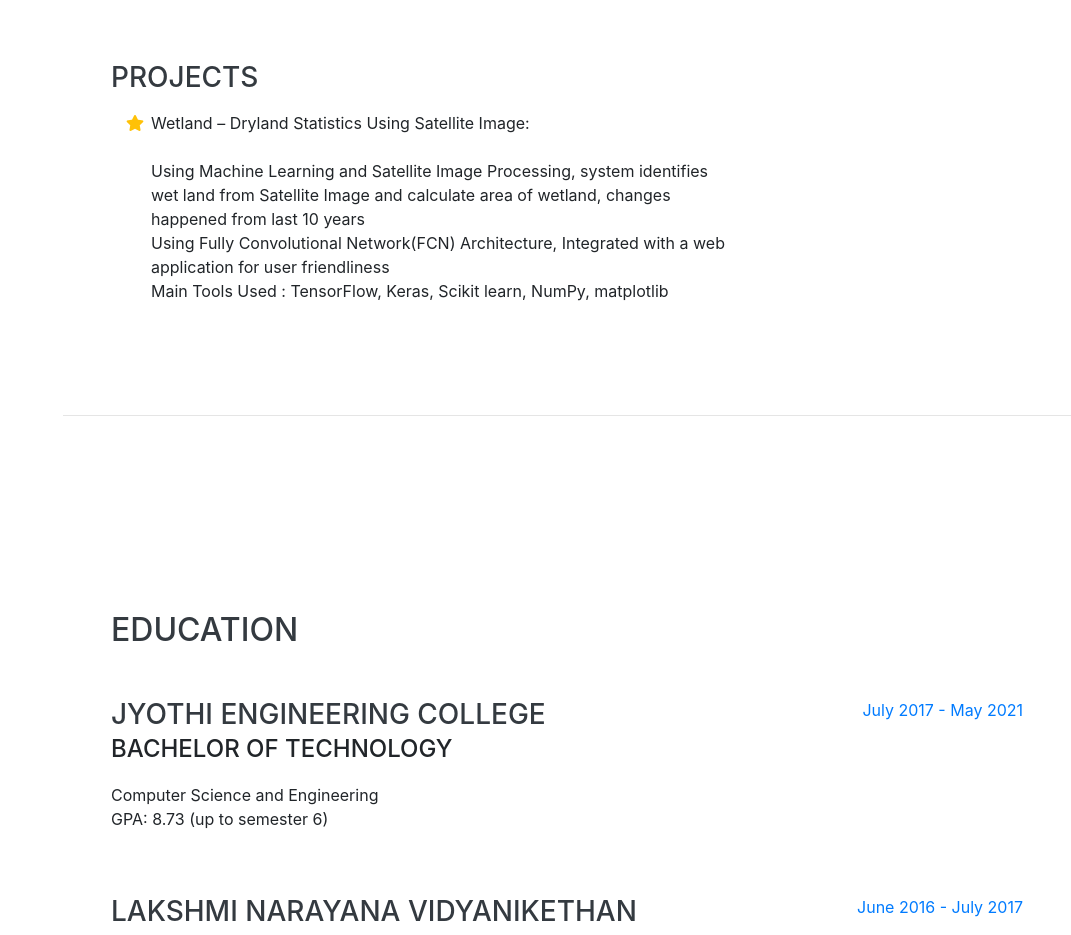
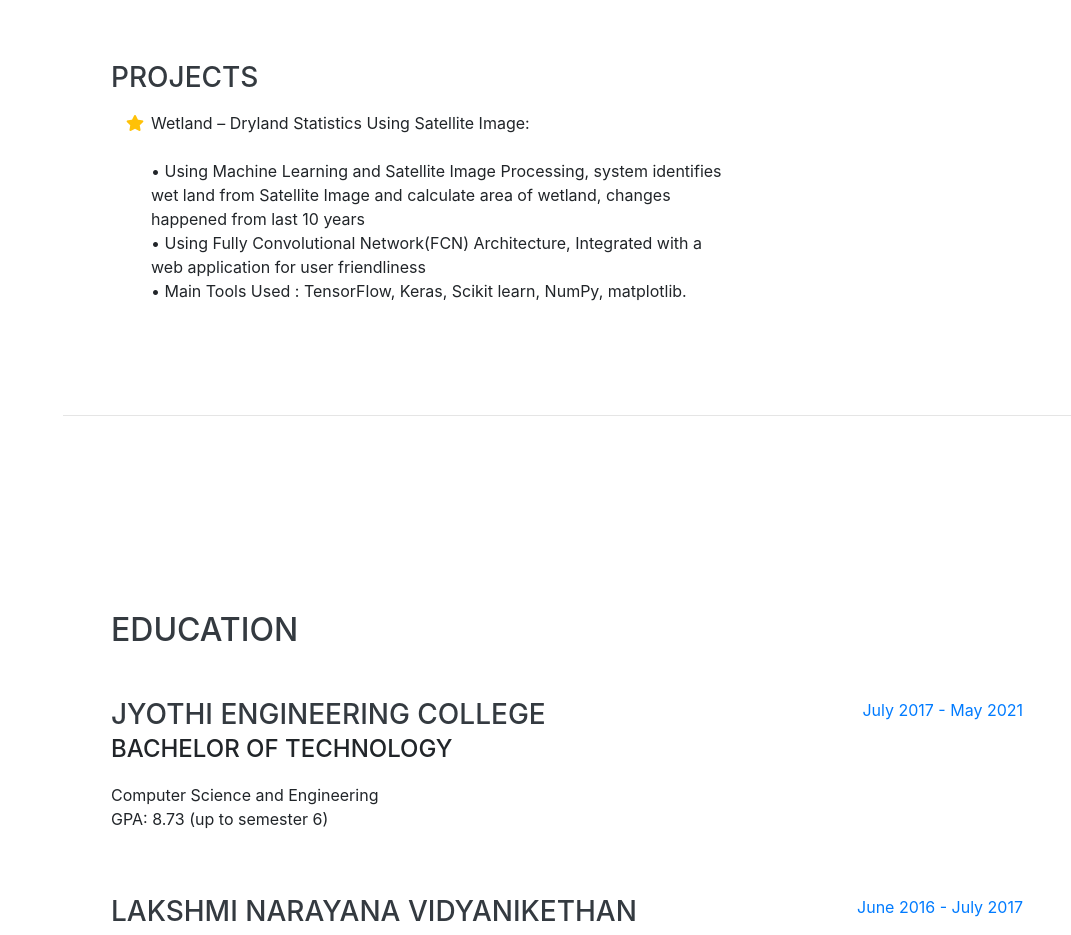
Before and after one commit to sreeragrnandan/sreeragrnandan.github.io, a website with bundled scripts: page index.html in a window 1280 px wide. Shown: the part 2642-3577 px from the top of the page, without its empty margins (209-1280 px from the left). Built offline with nearby package versions, Linux system fonts and the light colour scheme; a web font is replaced by a local one.

Commit message:
Update index.html

```diff
--- a/index.html
+++ b/index.html
@@ -247,9 +247,9 @@
                         Wetland – Dryland Statistics Using Satellite Image:
                       <p>
                          <br/>
-			     Using Machine Learning and Satellite Image Processing, system identifies wet land from Satellite Image and calculate area of wetland, changes happened from last 10 years
-	<br/>	Using Fully Convolutional Network(FCN) Architecture, Integrated with a web application for user friendliness
-	<br/>	Main Tools Used : TensorFlow, Keras, Scikit learn, NumPy, matplotlib
+			     •	Using Machine Learning and Satellite Image Processing, system identifies wet land from Satellite Image and calculate area of wetland, changes happened from last 10 years
+	<br/>•	Using Fully Convolutional Network(FCN) Architecture, Integrated with a web application for user friendliness
+	<br/>•	Main Tools Used : TensorFlow, Keras, Scikit learn, NumPy, matplotlib.
                       </p>
                   </li>
 		  </ul>
```
